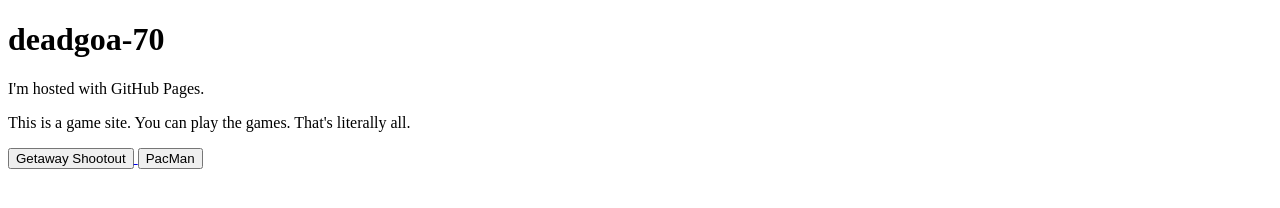
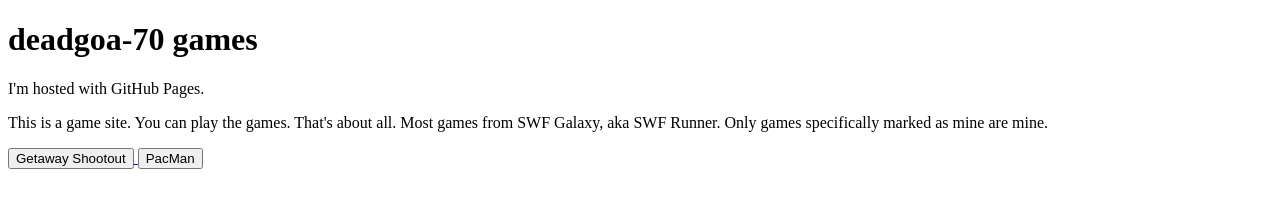
Before and after one commit to deadgoa-70/deadgoa-70.github.io, a plain HTML site: page index.html in a window 1280 px wide. Drawn offline with Linux system fonts and the light colour scheme.

Commit message:
Update index.html

```diff
--- a/index.html
+++ b/index.html
@@ -1,9 +1,9 @@
 <!DOCTYPE html>
 <html>
 <body>
-<h1>deadgoa-70</h1>
+<h1>deadgoa-70 games</h1>
 <p>I'm hosted with GitHub Pages.</p>
-<p>This is a game site. You can play the games. That's literally all.</p>
+<p>This is a game site. You can play the games. That's about all. Most games from SWF Galaxy, aka SWF Runner. Only games specifically marked as mine are mine.</p>
 <a href="/getawayshootout" target="_blank">
 <button>Getaway Shootout</button>
 <a href="/pacman" target="_blank">
```
